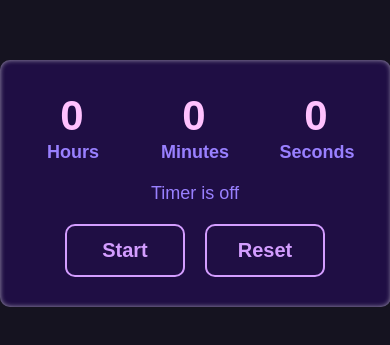
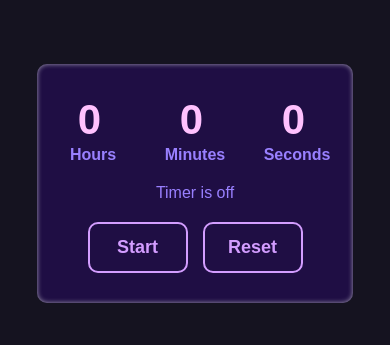
Before and after one commit to AmrMosallem/Interactive-Timer, a plain HTML site: page index.html in a window 390 px wide. Shown: the part 239-584 px from the top of the page. Drawn offline with Linux system fonts and the light colour scheme.

Commit message:
V1.14 Mobile View Adjustment

```diff
--- a/Styles/style.css
+++ b/Styles/style.css
@@ -4,7 +4,7 @@ body {
   align-items: center;
   height: 100dvh;
   font-family: Arial, Helvetica, sans-serif;
-  font-size: 18px;
+  font-size: 16px;
   background-color: rgb(21, 19, 32);
   margin: 0;
 }
@@ -19,7 +19,7 @@ body *::selection {
   background: rgb(31, 14, 68);
   color: rgb(153, 128, 255);
   gap: 20px;
-  padding: 30px;
+  padding: 30px 15px;
   border-radius: 10px;
   position: relative;
   box-shadow: inset 0 0 5px rgba(255, 255, 255,0.6);
@@ -32,13 +32,15 @@ body *::selection {
      fractional unit that means the column will take up 1 part of the
      available space. */
   grid-template-columns: 1fr 1fr 1fr;
-  place-items: center;
-  column-gap: 35px;
+  text-align: center;
+
+  column-gap: 20px;
   /* color: rgb(41, 37, 71); */
   font-weight: bold;
+  font-size: 16px;
 }
 .timer input {
-  padding-left: 15px;
+
   width: 70px;
   height: 50px;
   text-align: center;
@@ -49,6 +51,7 @@ body *::selection {
   color: rgb(255, 193, 254);
   outline: none;
   font-weight: bold;
+  padding-left: 10px;
 }
 .timer input:disabled {
   cursor: default;
@@ -56,13 +59,13 @@ body *::selection {
 .buttons {
   display: flex;
   align-items: center;
-  gap: 20px;
+  gap: 15px;
 }
 .buttons button {
-  font-size: 20px;
+  font-size: 18px;
   font-weight: bold;
-  padding: 13px 5px;
-  width: 120px;
+  padding: 13px 0px;
+  width: 100px;
   border-radius: 10px;
   background: none;
   color: rgb(211, 157, 255);
@@ -167,7 +170,9 @@ body *::selection {
 input[type="number"]::-webkit-outer-spin-button,
 input[type="number"]::-webkit-inner-spin-button {
   transition: 0.2s;
-  margin: 0;
+  margin: 0px;
+  width: 10px;
+
 }
 
 /* Firefox */
```
